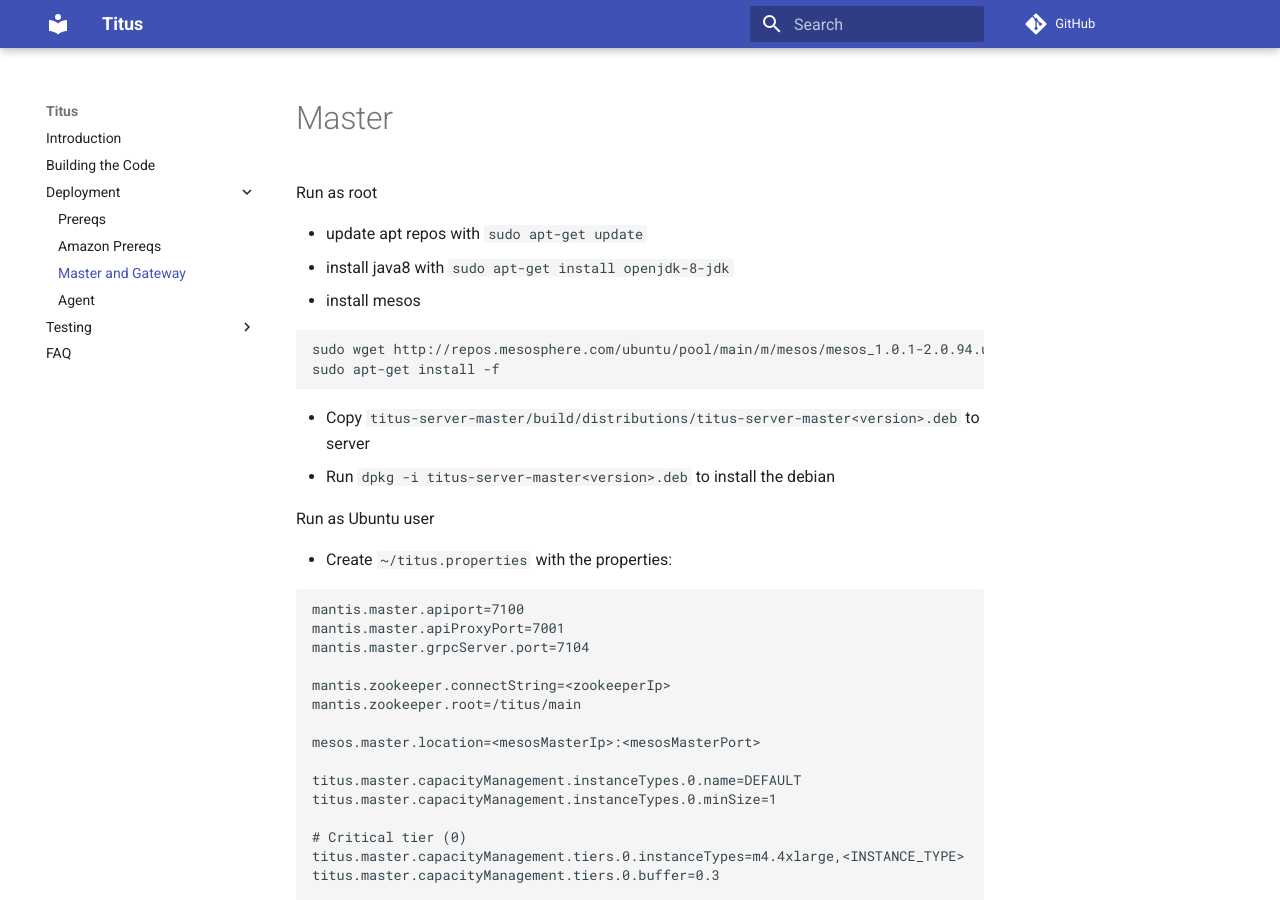
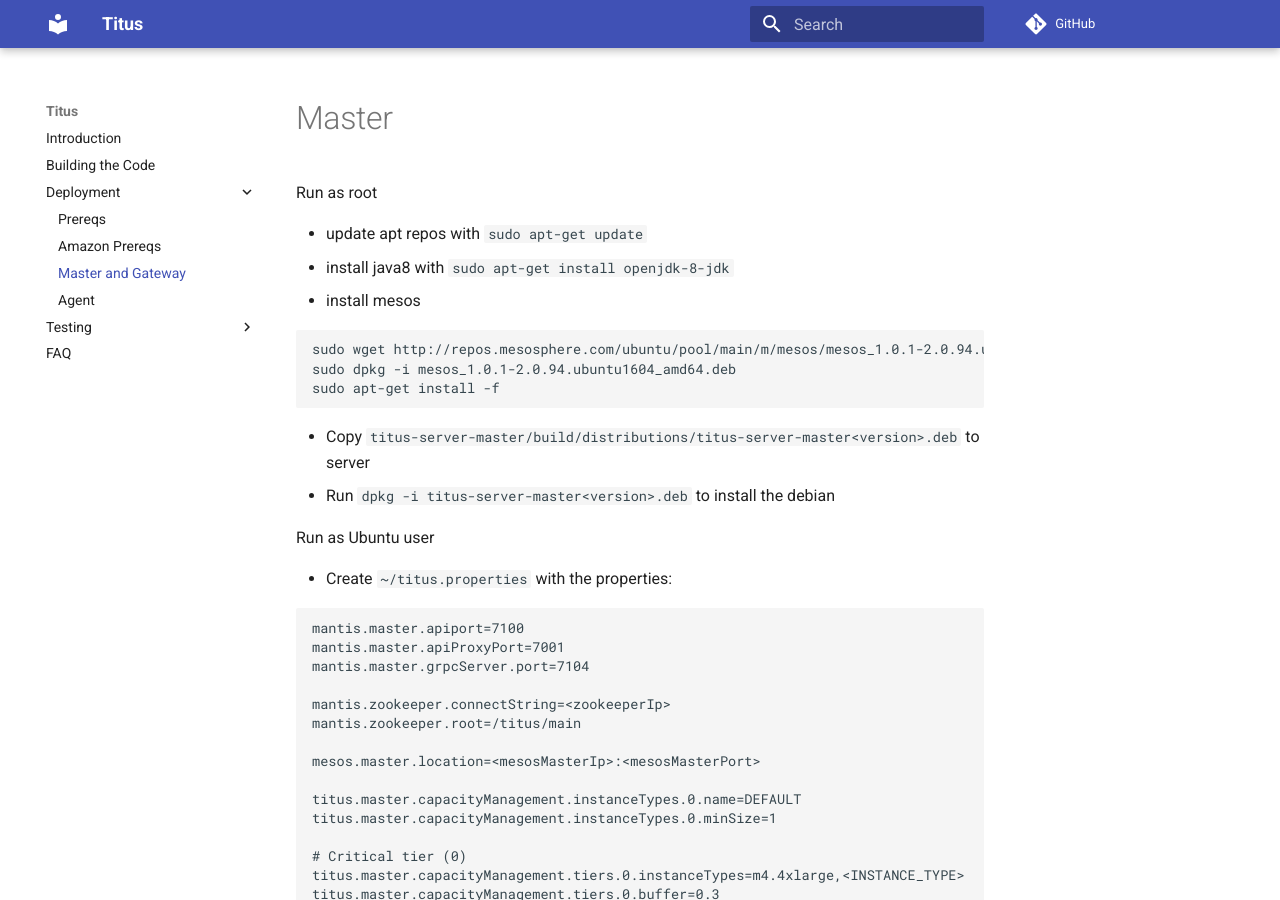
Before and after one commit to Netflix/titus, an MkDocs documentation site: the page built from docs/docs/install/master.md, in a window 1280 px wide and 900 px high. Built offline with MkDocs 1.6.1 and Material for MkDocs 9.7.7, drawn with Linux system fonts in a browser that asks for light colours; comment, search, counter and statistics services are not loaded; old or Windows-style settings are respelled for this version of MkDocs.

Commit message:
add dpkg command

````diff
--- a/docs/docs/install/master.md
+++ b/docs/docs/install/master.md
@@ -7,6 +7,7 @@
 * install mesos
 ```
 sudo wget http://repos.mesosphere.com/ubuntu/pool/main/m/mesos/mesos_1.0.1-2.0.94.ubuntu1604_amd64.deb
+sudo dpkg -i mesos_1.0.1-2.0.94.ubuntu1604_amd64.deb
 sudo apt-get install -f
 ```
 * Copy `titus-server-master/build/distributions/titus-server-master<version>.deb` to server
````
